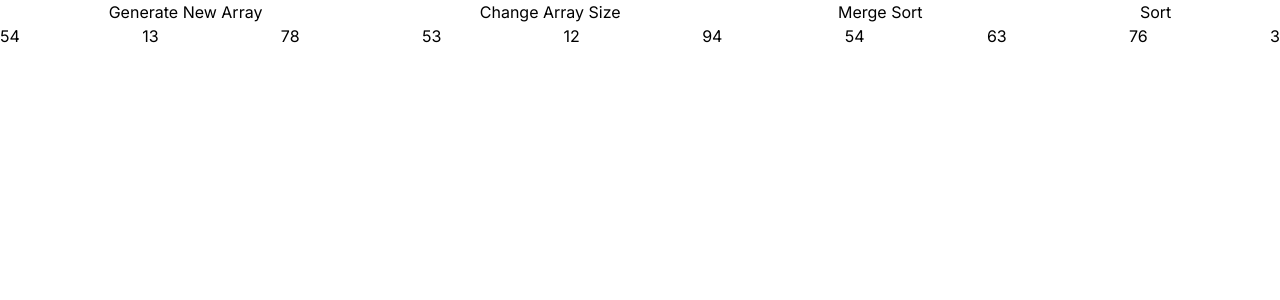
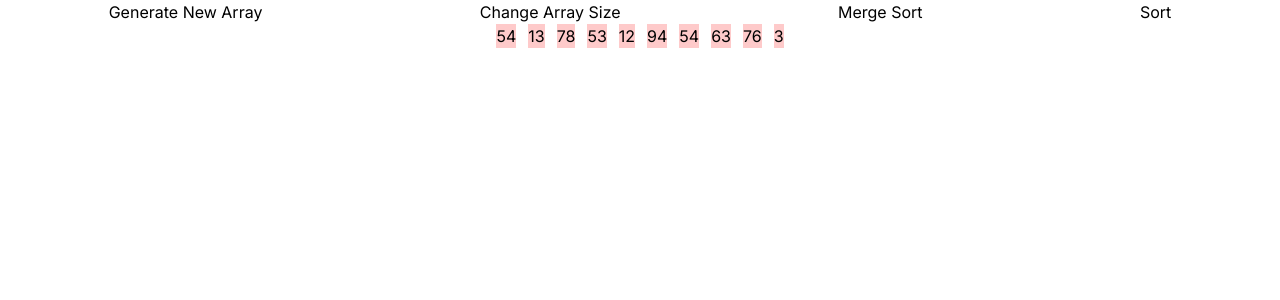
Before and after one commit to krish4693/sorting-visualizer, a Next.js app: page / in a window 1280 px wide. Shown: the top 300 px of the page. Built offline with nearby package versions, Linux system fonts and the light colour scheme.

Commit message:
added colors to each list item

```diff
--- a/src/components/Visualizer.tsx
+++ b/src/components/Visualizer.tsx
@@ -7,9 +7,9 @@ const Visualizer: React.FC = ({array}) => {
 
   return (
     <div>
-      <ul className='flex items-center justify-between'>
+      <ul className='flex items-center justify-center gap-3'>
         {array.map((item, index) => (
-          <li key={index}>{item}</li>
+          <li key={index} className='bg-red-200'>{item}</li>
         ))}
       </ul>
     </div>
```
